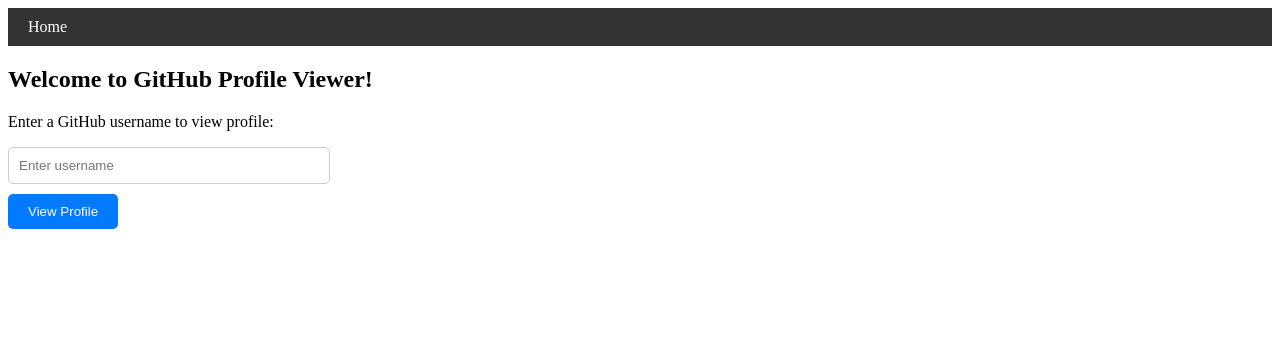
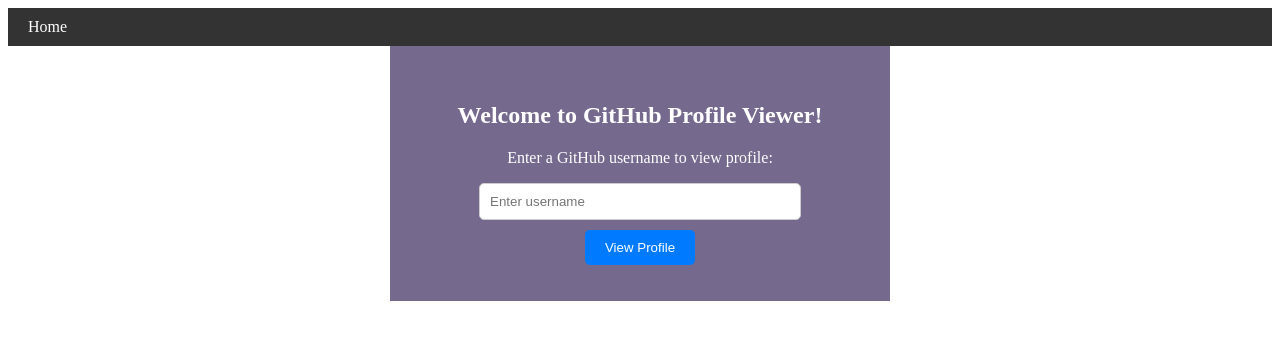
Before and after one commit to nadeem072/angular-github-profile-viewer, an Angular app in the folder git_profile_viewer/: page / in a window 1280 px wide. Shown: the top 340 px of the page. Built offline with nearby package versions, Linux system fonts and the light colour scheme.

Commit message:
made the home page content in the center

```diff
--- a/git_profile_viewer/src/app/home/home.component.html
+++ b/git_profile_viewer/src/app/home/home.component.html
@@ -1,4 +1,6 @@
-<div>
+<div style="text-align: center;">
+  <div style="width: 500px; margin: 0 auto; background: #756a8e; color: #fff;"><br><br>
+
     <h2>Welcome to GitHub Profile Viewer!</h2>
     <p>Enter a GitHub username to view profile:</p>
     <input type="text" [(ngModel)]="username" placeholder="Enter username">
@@ -6,5 +8,7 @@
     <!-- submit button -->
     <form (submit)="viewProfile()">
       <button type="submit" (keyup.enter)="viewProfile()">View Profile</button>
+      <br><br><br>
     </form>
   </div>
+</div>
--- a/git_profile_viewer/src/app/home/home.component.ts
+++ b/git_profile_viewer/src/app/home/home.component.ts
@@ -17,4 +17,10 @@
       this.router.navigate(['/profile', this.username]);
     }
   }
+  searchUser() {
+    if (this.username.trim() !== '') {
+      this.router.navigate(['/user-profile', this.username]);
+    }
+  }
+
 }
--- a/git_profile_viewer/src/index.html
+++ b/git_profile_viewer/src/index.html
@@ -2,7 +2,7 @@
 <html lang="en">
 <head>
   <meta charset="utf-8">
-  <title>GitProfileViewer</title>
+  <title>Git Profile Viewer</title>
   <base href="/">
   <meta name="viewport" content="width=device-width, initial-scale=1">
   <link rel="icon" type="image/x-icon" href="favicon.ico">
```
